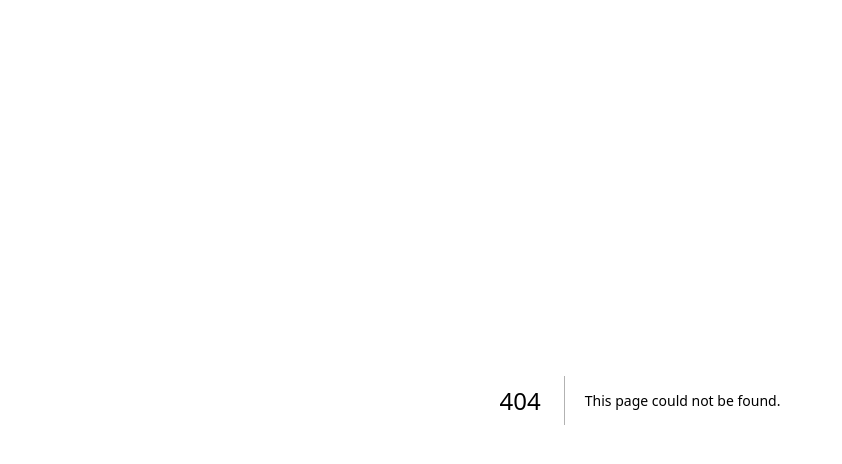
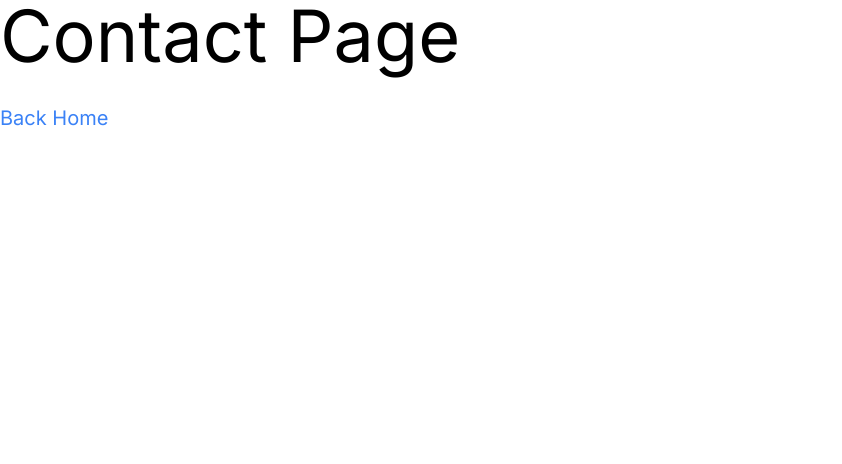
Before and after one commit to Harry8679/Tutorial-NextJS-John-Smilg, a Next.js app: page /info/contact in a window 1280 px wide. Before the commit this address had no page. Shown: the top 464 px of the page, without its empty margins (0-842 px from the left). Built offline with nearby package versions, Linux system fonts and the light colour scheme.

Commit message:
Nested Route

```diff
--- /dev/null
+++ b/app/info/contact/page.tsx
@@ -0,0 +1,11 @@
+import Image from "next/image";
+import Link from "next/link";
+
+export default function ContactPage() {
+  return (
+    <div>
+      <h1 className="text-7xl">Contact Page</h1>
+      <Link href='/' className='text-xl text-blue-500 inline-block mt-8'>Back Home</Link>
+    </div>
+  );
+}
```
